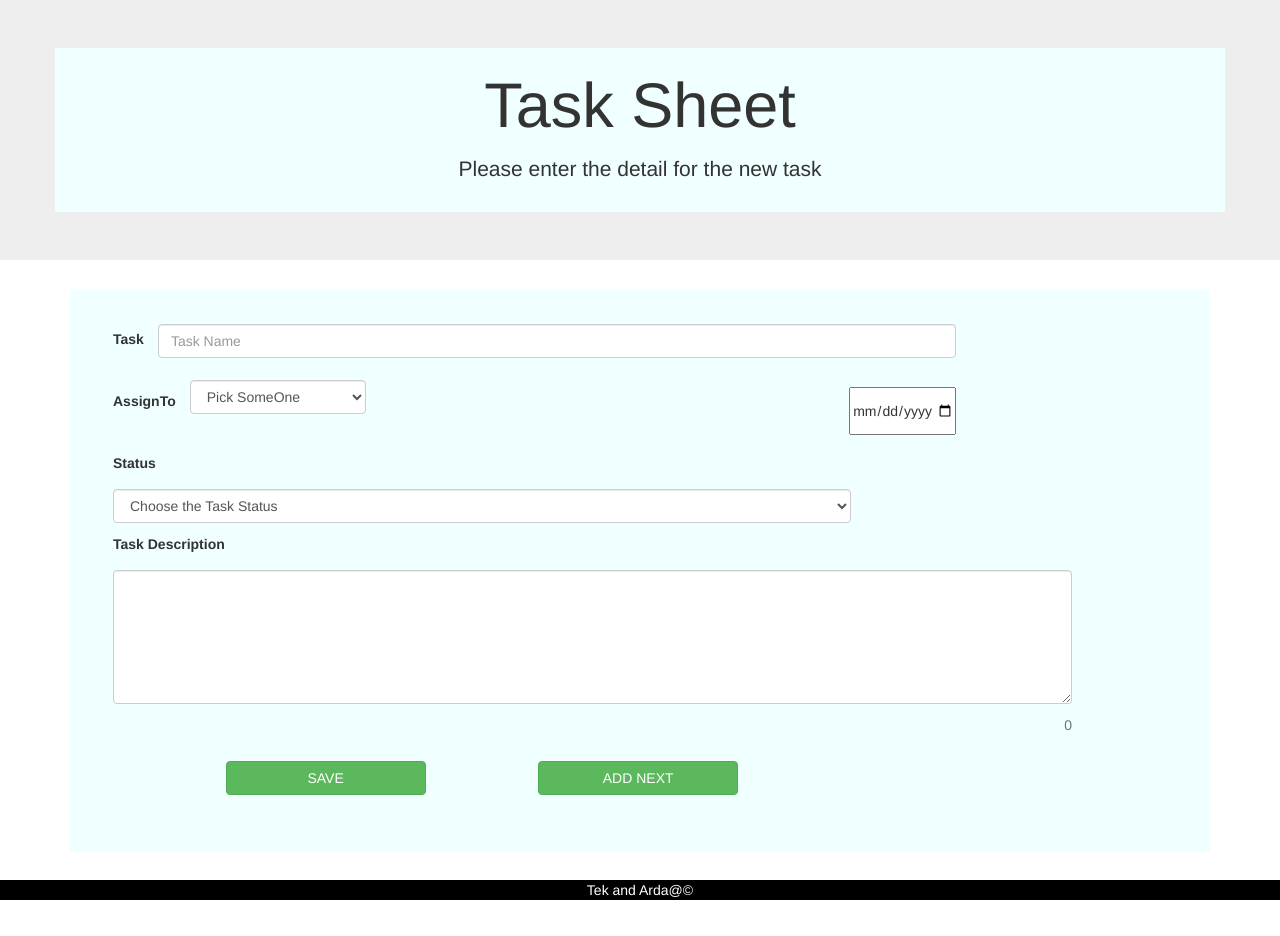
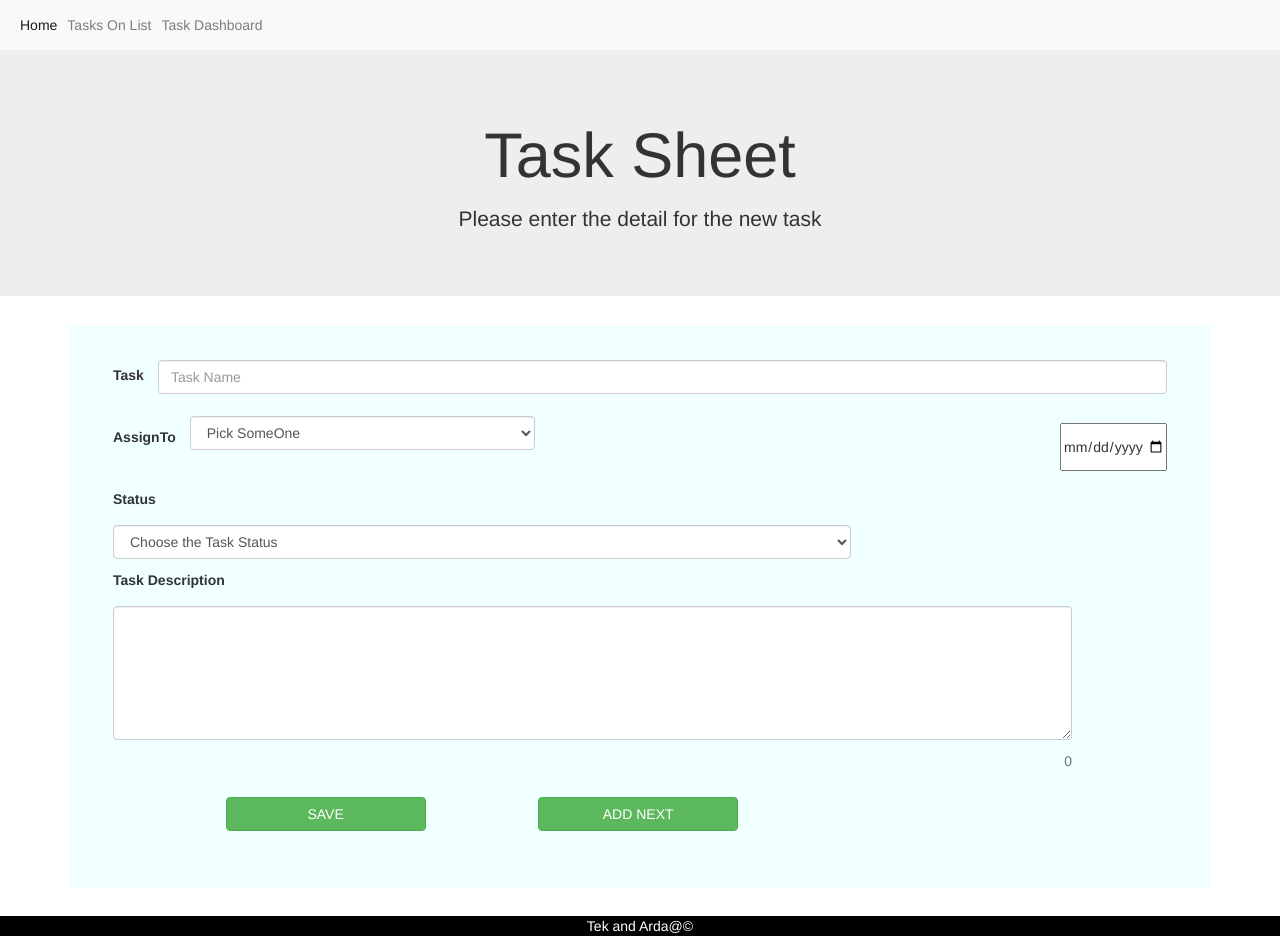
Before and after one commit to Ardra-rep1/TeamRepoA_T, a plain HTML site: page newtask.html in a window 1280 px wide. Before the commit the page ends 900 px from the top, so only its background shows below. Drawn offline with nearby package versions, Linux system fonts and the light colour scheme.

Commit message:
Added NavBar

```diff
--- a/css/style1.css
+++ b/css/style1.css
@@ -1,5 +1,5 @@
 
-.container{
+main{
 
     background-color: azure;
     padding-left: 20em;
@@ -14,8 +14,8 @@
 }
 
 .assign-field{
-  display: flex;
-    width: 30%;
+    display: flex;
+    width: 40%;
 }
 form{
     padding: 2em;
@@ -23,7 +23,6 @@ form{
 }
 
 .flex{
-    width:80%;
     display:flex;
     align-items: center;
 
@@ -49,8 +48,7 @@ label{
     margin-right: 1em;
 }
 
- .assign-date{
-
+.assign-date{
     justify-content: space-between;
 }
 
--- a/newtask.html
+++ b/newtask.html
@@ -1,5 +1,6 @@
 <!DOCTYPE html>
 <html lang="en">
+
 <head>
     <meta charset="UTF-8">
     <meta name="viewport" content="width=device-width, initial-scale=1.0">
@@ -8,7 +9,31 @@
     <link rel="stylesheet" href="css/style1.css">
     <title>New Task</title>
 </head>
+
 <body>
+    <header>
+        <nav class="navbar-light navbar-expand-sm bg-light text-muted">
+            <!-- Add the <a> below: -->
+            <button class="navbar-toggler" type="button" data-toggle="collapse" data-target="#navbarSupportedContent"
+                aria-controls="navbarSupportedContent" aria-expanded="false" aria-label="Toggle navigation">
+                <span class="navbar-toggler-icon"></span>
+            </button>
+            <div class="collapse navbar-collapse" id="navbarSupportedContent">
+                <!-- Make the follow elements into a nav component: -->
+                <ul class="navbar-nav">
+                    <li class="nav-item active">
+                        <a href="#home" class="nav-link">Home <span class="sr-only">(current)</span></a>
+                    </li>
+                    <li class="nav-item">
+                        <a href="#TasksAdded" class="nav-link">Tasks On List</a>
+                    </li>
+                    <li class="nav-item">
+                        <a href="#TaskDashboard" class="nav-link">Task Dashboard</a>
+                    </li>
+
+                </ul>
+            </div>
+        </nav>
 
         <div class="jumbotron jumbotron-fluid text-center">
             <div class="container">
@@ -16,7 +41,7 @@
                 <p class="lead">Please enter the detail for the new task </p>
             </div>
         </div>
-
+    </header>
     <main class="container">
         <form id="formId">
 
@@ -41,7 +66,8 @@
                 </div>
 
                 <div class=" date">
-        <input type="date" id="taskDueDate" name="Due Date" class="datepicker" min="2020-12-10" max="2021-12-31">
+                    <input type="date" id="taskDueDate" name="Due Date" class="datepicker" min="2020-12-10"
+                        max="2021-12-31">
 
                 </div>
             </div>
@@ -58,7 +84,8 @@
 
                 <div class="form-group text-box">
                     <label for="newTaskDescription">Task Description</label>
-                <textarea class="form-control" id="newTaskDescription" name="Task Description" rows="6" onkeyup="count_up(this);" placeholder="Description"> </textarea>
+                    <textarea class="form-control" id="newTaskDescription" name="Task Description" rows="6"
+                        onkeyup="count_up(this);" placeholder="Description"> </textarea>
                     <span class="text-muted pull-right" id="count1">0</span>
                     <br>
                 </div>
@@ -94,4 +121,5 @@
     <script src="js/index.js"></script>
 
 </body>
+
 </html>
```
Lines whose indentation alone changed are shown as unchanged.
